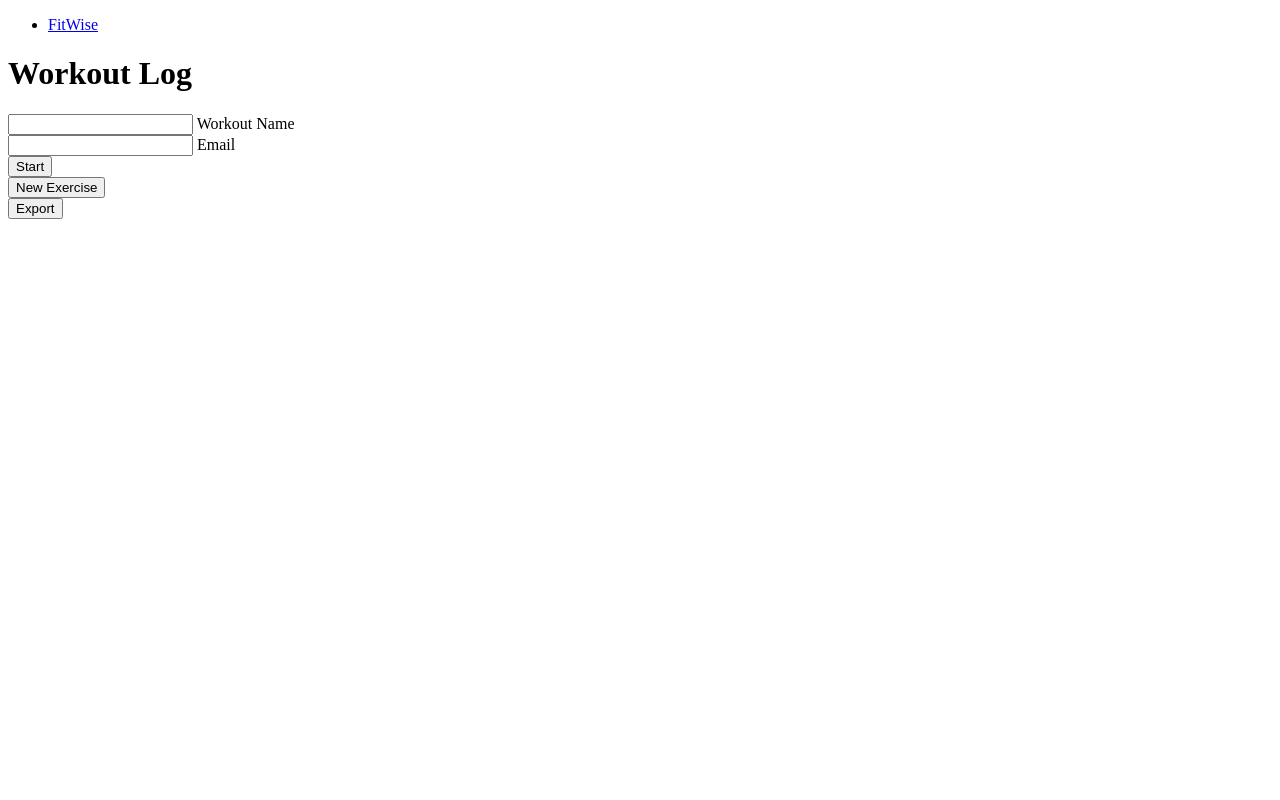
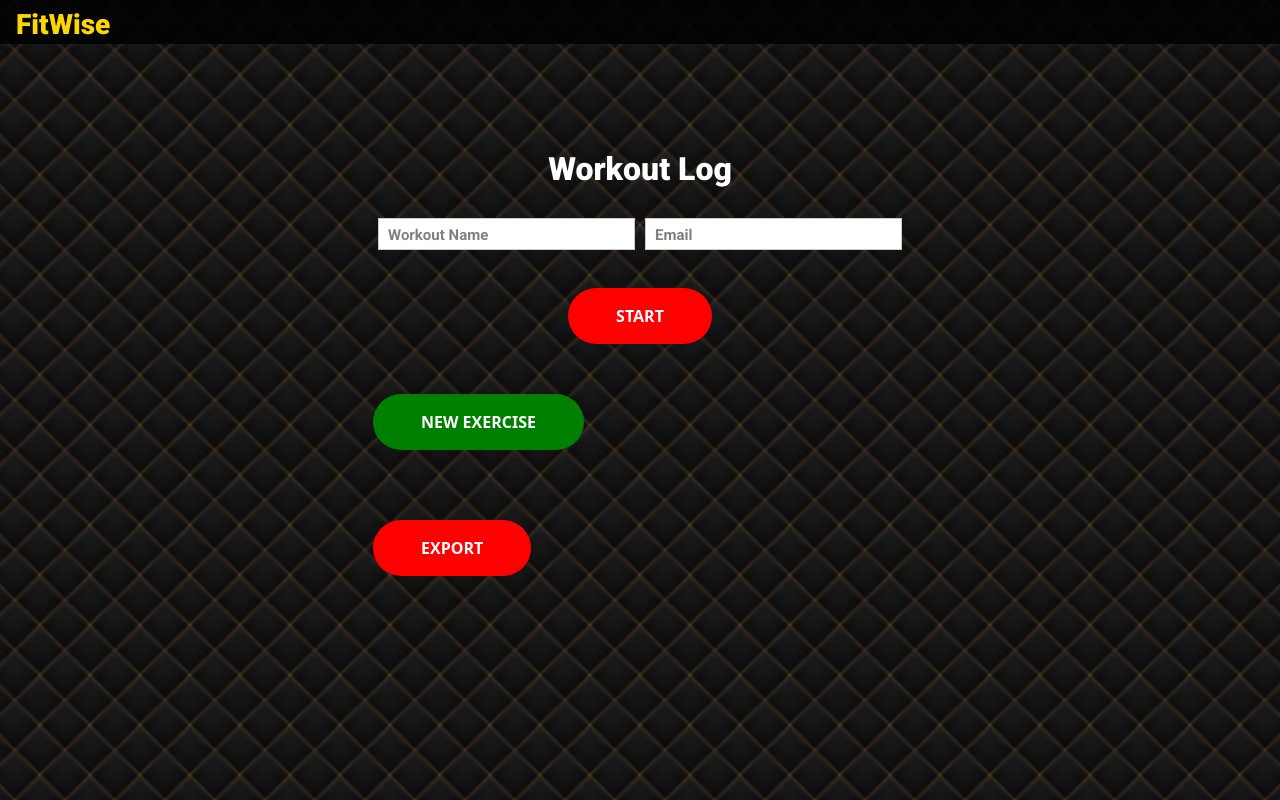
Before and after one commit to marcjsr/fitwise, a plain HTML site: page index.html in a window 1280 px wide. Drawn offline with nearby package versions, Linux system fonts and the light colour scheme.

Commit message:
Linking css and js files properly

```diff
--- a/index.html
+++ b/index.html
@@ -15,9 +15,7 @@
         <link rel="preconnect" href="https://fonts.gstatic.com" crossorigin>
         <link rel="stylesheet" href="https://fonts.googleapis.com/css2?family=Roboto:ital,wght@0,100..900;1,100..900&display=swap">
         <!-- Page Styles -->
-        <link rel="stylesheet" type="text/css" href="global.css" />
-        <link rel="stylesheet" type="text/css" href="nav.css" />
-        <link rel="stylesheet" type="text/css" href="exercise.css" />
+        <link rel="stylesheet" type="text/css" href="styles.css" />
     </head>
 <body>
     <header>
@@ -54,8 +52,6 @@
             <button class="btn-42-2" id="save">Export</button>
         </div>
     </form>
-    <script>
-
-    </script>
+    <script src="script.js"></script>
 </body>
 </html>
```
